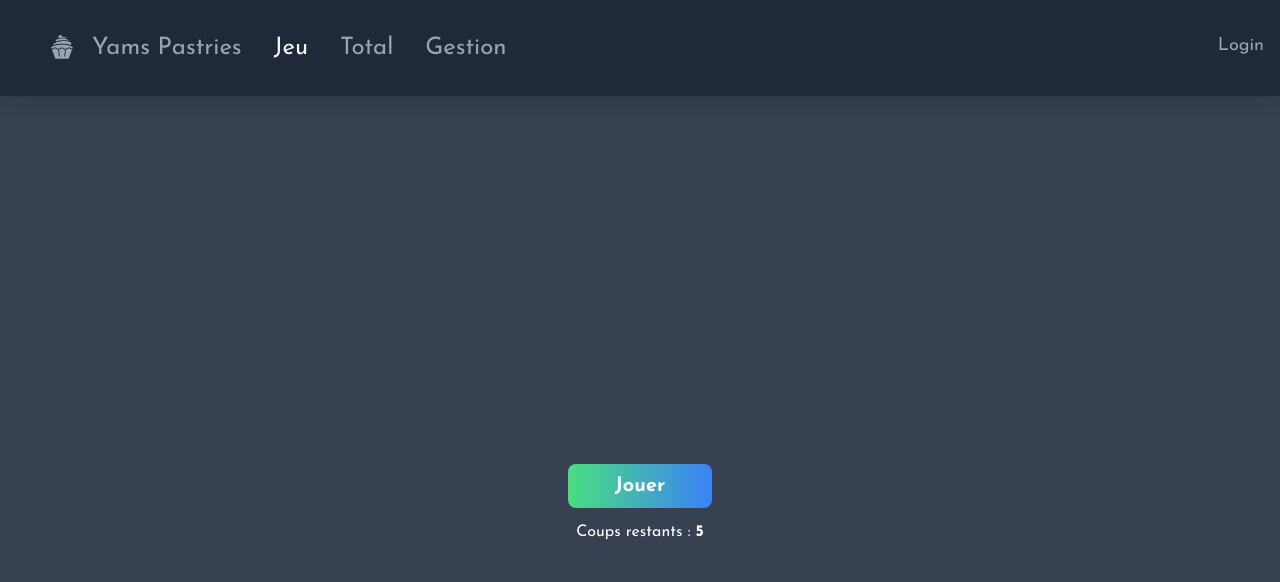
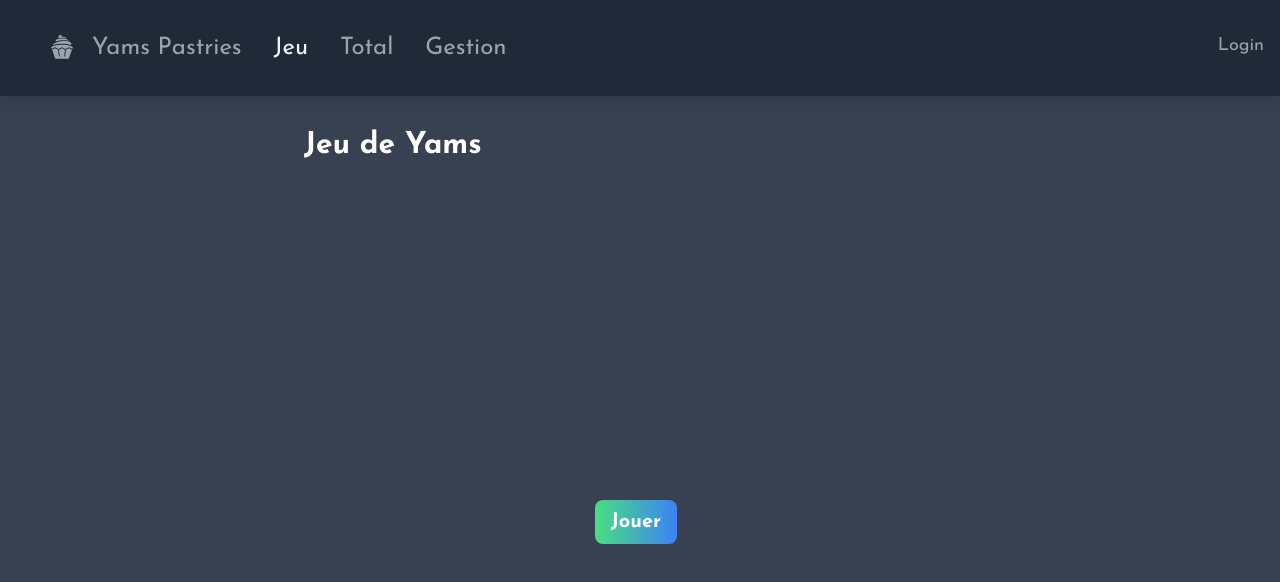
Before and after one commit to T-PRAT/pastries, a React (Vite) app: page /yams in a window 1280 px wide. Shown: the top 582 px of the page. Built offline with nearby package versions, Linux system fonts and the light colour scheme.

Commit message:
Co-authored-by: tbidault <tbidault@users.noreply.github.com> Co-authored-by: Maz <Mazlum123@users.noreply.github.com>

```diff
--- a/src/components/Button.jsx
+++ b/src/components/Button.jsx
@@ -1,7 +1,7 @@
 
 const Button = ({ children }) => {
 	return (
-		<button className="font-bold text-xl bg-gray-700 hover:bg-blue-800 me-2 mb-2 dark:bg-blue-600 dark:hover:bg-blue-700 focus:outline-none dark:focus:ring-blue-800 bg-gradient-to-r from-green-400 to-blue-500 hover:from-pink-500 hover:to-yellow-500 text-white py-2 px-4 m-4 rounded-lg">{children}</button>
+		<button className="font-bold text-xl bg-gray-700 hover:bg-blue-800 me-2 mb-2  bg-gradient-to-r from-green-400 to-blue-500 hover:from-pink-500 hover:to-yellow-500 text-white py-2 px-4 m-4 rounded-lg">{children}</button>
 	)
 }
 
--- a/src/components/Game.jsx
+++ b/src/components/Game.jsx
@@ -1,7 +1,7 @@
 import { useState } from "react";
 import { BsDice1, BsDice2, BsDice3, BsDice4, BsDice5, BsDice6 } from "react-icons/bs";
 
-const Game = ({ setWin }) => {
+const Game = ({ win, setWin }) => {
 	const [dice, setDice] = useState([1, 2, 3, 4, 5]);
 	const [party, setParty] = useState(5);
 	const handleReset = () => {
@@ -52,20 +52,16 @@ const Game = ({ setWin }) => {
 					</li>
 				))}
 			</ul>}
-			<div className="">
-				<div className=" rounded-3xl p-12">
-					<button className="font-bold text-xl bg-gray-600 text-white py-2 px-4 rounded-lg w-full hover:bg-blue-800 me-2 mb-2 dark:bg-blue-600 dark:hover:bg-blue-700 focus:outline-none dark:focus:ring-blue-800 bg-gradient-to-r from-green-400 to-blue-500 hover:from-pink-500 hover:to-yellow-500" onClick={() => {
-						party <= 0 ? handleReset() : roll();
-					}}>
-						{party !== 0 ? "Jouer" : "Rejouer"}
-					</button>
-					<div className="text-white py-1 px-2 rounded-lg">
-						Coups restants : <b>{party}</b>
-						{/*(party == 0) ? ((checkWin(newDice) > 0) ? 'Bravo !' : 'Perdu ...') : (
-							`Coup${party > 1 ? 's' : ''} restant${party > 1 ? 's' : ''}: `)
-						<b>{party}</b>*/}
-					</div>
-				</div></div>
+			<button className="mt-6 font-bold text-xl bg-gray-600 text-white py-2 px-4 rounded-lg hover:bg-blue-800 me-2 mb-2  bg-gradient-to-r from-green-400 to-blue-500 hover:from-pink-500 hover:to-yellow-500" onClick={() => {
+				party <= 0 ? handleReset() : roll();
+			}}>
+				{party !== 0 ? "Jouer" : "Rejouer"}
+			</button>
+			{party !== 5 &&
+				<div className="text-white py-1 px-2 rounded-lg text-center opacity-70">
+					{(party === 0) ? (win ? 'Bravo !' : 'Perdu ...') : (`Coup${party > 1 ? 's' : ''} restant${party > 1 ? 's' : ''}: `) + party}
+				</div>
+			}
 		</div >
 	);
 }
--- a/src/components/Logout.jsx
+++ b/src/components/Logout.jsx
@@ -26,7 +26,7 @@ const Logout = ({ setIsLoggedIn, setUserEmail }) => {
 	};
 
 	return (
-		<button onClick={handleLogout} className="bg-red-500 text-white font-bold py-2 px-4 rounded-lg">
+		<button onClick={handleLogout} className="">
 			Déconnexion
 		</button>
 	);
--- a/src/components/Total.jsx
+++ b/src/components/Total.jsx
@@ -1,32 +1,27 @@
-//import React from "react";
+const Total = () => {
+	const total = localStorage.getItem("total");
 
-const Total = () => {
-	// const pastriesFromStorage = JSON.parse(localStorage.getItem('pastries')) || [];
-	const total = localStorage.getItem('total');
-	console.log(total);
+	const resetTotal = () => {
+		localStorage.setItem("total", 0);
+		window.location.reload();
+	};
+
 	return (
-		<section className="flex flex-col mx-auto w-3/4  rounded-lg p-8 text-center mt-8">
+		<section className="flex flex-col mx-auto w-3/4 rounded-lg p-8 text-center mt-8 justify-center items-center">
 			<div>
 				<h1 className="text-2xl text-white font-semibold">Total des pâtisseries gagnées :</h1>
-
 			</div>
-			{//<div className="grid grid-cols-1 md:grid-cols-2 lg:grid-cols-3 xl:grid-cols-4 gap-4">
-			}{/* {pastriesFromStorage.map((pastries, index) => ( */}
-			<div className="mx-auto mt-6 w-3/12"><div className="p-2">
-				<div className="text-white bg-gray-700 hover:bg-blue-800 focus:ring-4 focus:ring-blue-300 font-medium rounded-lg text-sm px-5 py-2.5 dark:bg-blue-600 dark:hover:bg-blue-700 focus:outline-none dark:focus:ring-blue-800 bg-gradient-to-r from-green-400 to-blue-500 hover:from-pink-500 hover:to-yellow-500">
-					<div className="bg-gray-700 rounded-lg p-4 shadow-lg">
-
-						<h2 className="text-xl font-bold mb-2">{/*pastries.name*/}</h2>
-						<div>
-							{/*<img src={`http://placehold.it/32x32?text=${pastries.name}`} alt="" />*/}
-						</div>{total}
-						<hr className="my-2" />
-						<p>{/*Gagné {pastries.quantity} */}fois</p>
+			<div className="mx-auto mt-6 w-3/12">
+				<div className="p-2">
+					<div className="text-white font-bold rounded-lg p-2 bg-gradient-to-r from-green-400 to-blue-500">
+						<div className="bg-gray-700 rounded-lg p-4 shadow-lg text-5xl">{//total > 1 ? Math.floor(total / 2) : total
+						}{total}</div>
 					</div>
 				</div>
 			</div>
-				{/* ))} */}
-			</div>
+			<button onClick={resetTotal} className="mt-6 font-bold text-xl bg-gray-600 text-white py-2 px-4 rounded-lg hover:bg-blue-800 me-2 mb-2  bg-gradient-to-r from-green-400 to-blue-500 hover:from-pink-500 hover:to-yellow-500">
+				Réinitialiser
+			</button>
 		</section>
 	);
 };
--- a/src/components/WinPastries.jsx
+++ b/src/components/WinPastries.jsx
@@ -4,14 +4,26 @@ import { useGetRandomPastriesQuery } from "../services/game"
 const WinPatries = ({ win }) => {
 	const { data, error, isLoading } = useGetRandomPastriesQuery(win);
 
-	const addTotal = () => {
-		if (localStorage.getItem('total')) {
+	const addTotal = (win) => {
+		/*if (localStorage.getItem('total')) {
 			const newTotal = parseInt(localStorage.getItem('total')) + win;
 			localStorage.setItem('total', newTotal);
 		}
 		else {
 			localStorage.setItem('total', win);
+		}*/
+		let total = localStorage.getItem("total") ? localStorage.getItem("total") : 0;
+
+		if (total) {
+			total = parseInt(total) + win;
+			if (total > 1) {
+				total /= 2;
+			}
+		} else {
+			total = win;
 		}
+
+		localStorage.setItem("total", total);
 	}
 
 	useEffect(() => {
--- a/src/layouts/Layout.jsx
+++ b/src/layouts/Layout.jsx
@@ -1,7 +1,6 @@
 import { NavLink } from "react-router-dom";
 import { Toaster } from "react-hot-toast";
 import { GiCupcake } from "react-icons/gi";
-//import { logoutFunction } from "../components/Logout";
 
 const Layout = ({ children }) => {
 	return (
--- a/src/pages/Home.jsx
+++ b/src/pages/Home.jsx
@@ -19,7 +19,7 @@ const Home = () => {
 						<div className="text-center pt-8">
 							<Link
 								to="/yams"
-								className="font-bold text-xl bg-gray-700 hover:bg-blue-800 me-2 mb-2 dark:bg-blue-600 dark:hover:bg-blue-700 focus:outline-none dark:focus:ring-blue-800 bg-gradient-to-r from-green-400 to-blue-500 hover:from-pink-500 hover:to-yellow-500 text-white py-2 px-4 rounded-lg w-full"
+								className="font-bold text-xl bg-gray-700 hover:bg-blue-800 me-2 mb-2 bg-gradient-to-r from-green-400 to-blue-500 hover:from-pink-500 hover:to-yellow-500 text-white py-2 px-4 rounded-lg w-full"
 							>
 								Commencer à jouer
 							</Link>
--- a/src/pages/Login.jsx
+++ b/src/pages/Login.jsx
@@ -1,11 +1,11 @@
 import { useState } from "react";
-//import { useNavigate } from "react-router-dom";
+// import { useNavigate } from "react-router-dom";
 
 const Login = () => {
 	const [isLoggedIn, setIsLoggedIn] = useState(false);
 	const [userEmail, setUserEmail] = useState("");
 	const apiEndpoint = "http://localhost:3001/login";
-	//const navigate = useNavigate();
+	// const navigate = useNavigate();
 
 	const handleSubmit = (e) => {
 		e.preventDefault();
--- a/src/pages/Shop.jsx
+++ b/src/pages/Shop.jsx
@@ -7,7 +7,7 @@ const Shop = () => {
 
 	return (
 		<div className="mx-auto max-w-2xl p-8 text-white">
-			<h1 className="text-3xl font-bold mb-6">Pastries</h1>
+			<h2 className="text-3xl font-bold mb-6">Gestion des patisseries</h2>
 			<AddPastries refetch={refetch} />
 			<hr className="my-6" />
 			{error && <div className="text-red-500 mb-4">Something went wrong</div>}
--- a/src/pages/Yams.jsx
+++ b/src/pages/Yams.jsx
@@ -7,12 +7,14 @@ import { useState } from "react";
 function Yams() {
   const [win, setWin] = useState(null);
 
-  return (<div>
-    <div className="h-36 flex items-center justify-center">
-      {win && <WinPastries win={win} />}
+  return (
+    <div className="max-w-2xl mx-auto text-white">
+      <h2 className="text-3xl font-bold mb-6">Jeu de Yams</h2>
+      <div className="h-36 flex items-center justify-center">
+        {win && <WinPastries win={win} />}
+      </div>
+      <Game win={win} setWin={setWin} />
     </div>
-    <Game setWin={setWin} />
-  </div>
   )
 }
 
```
